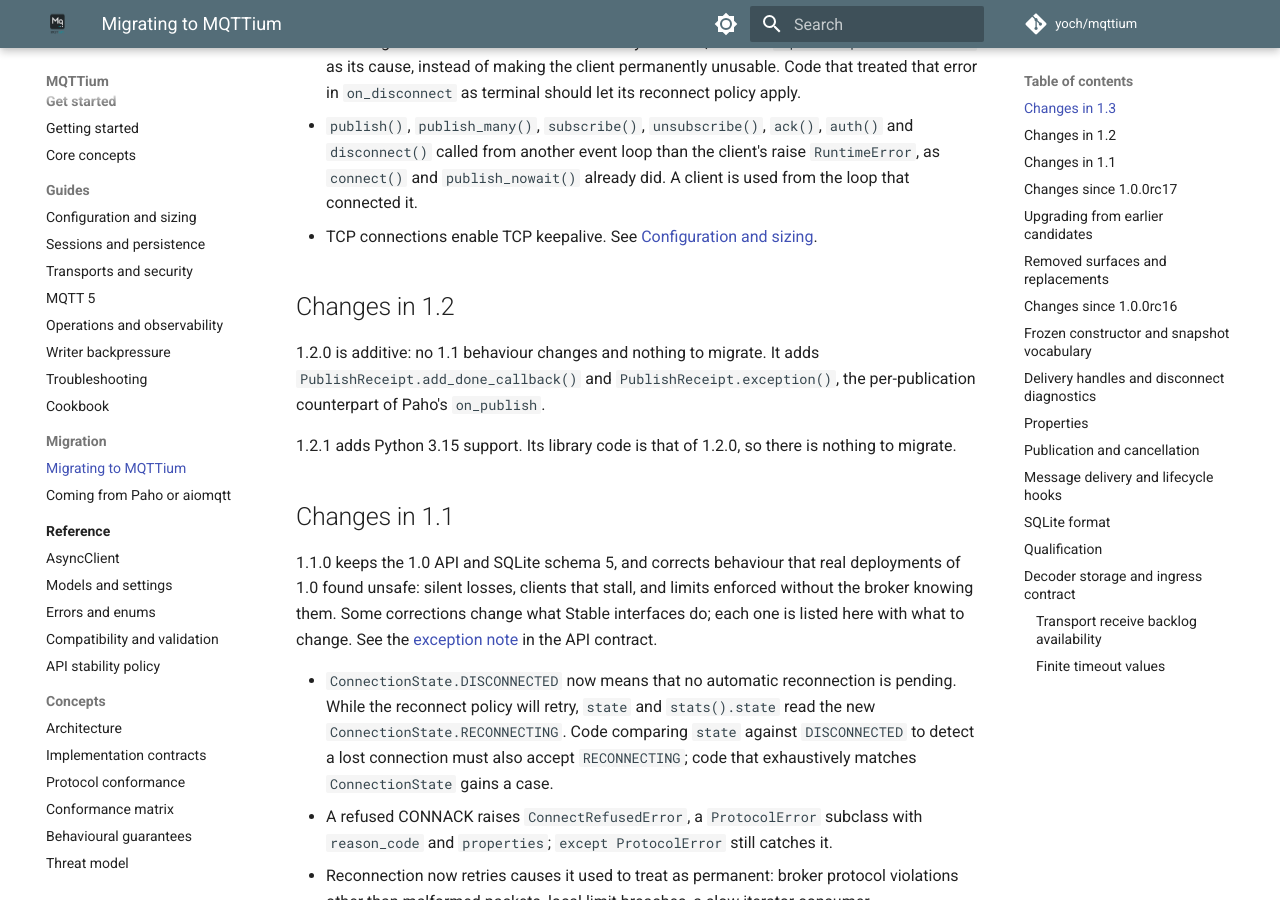
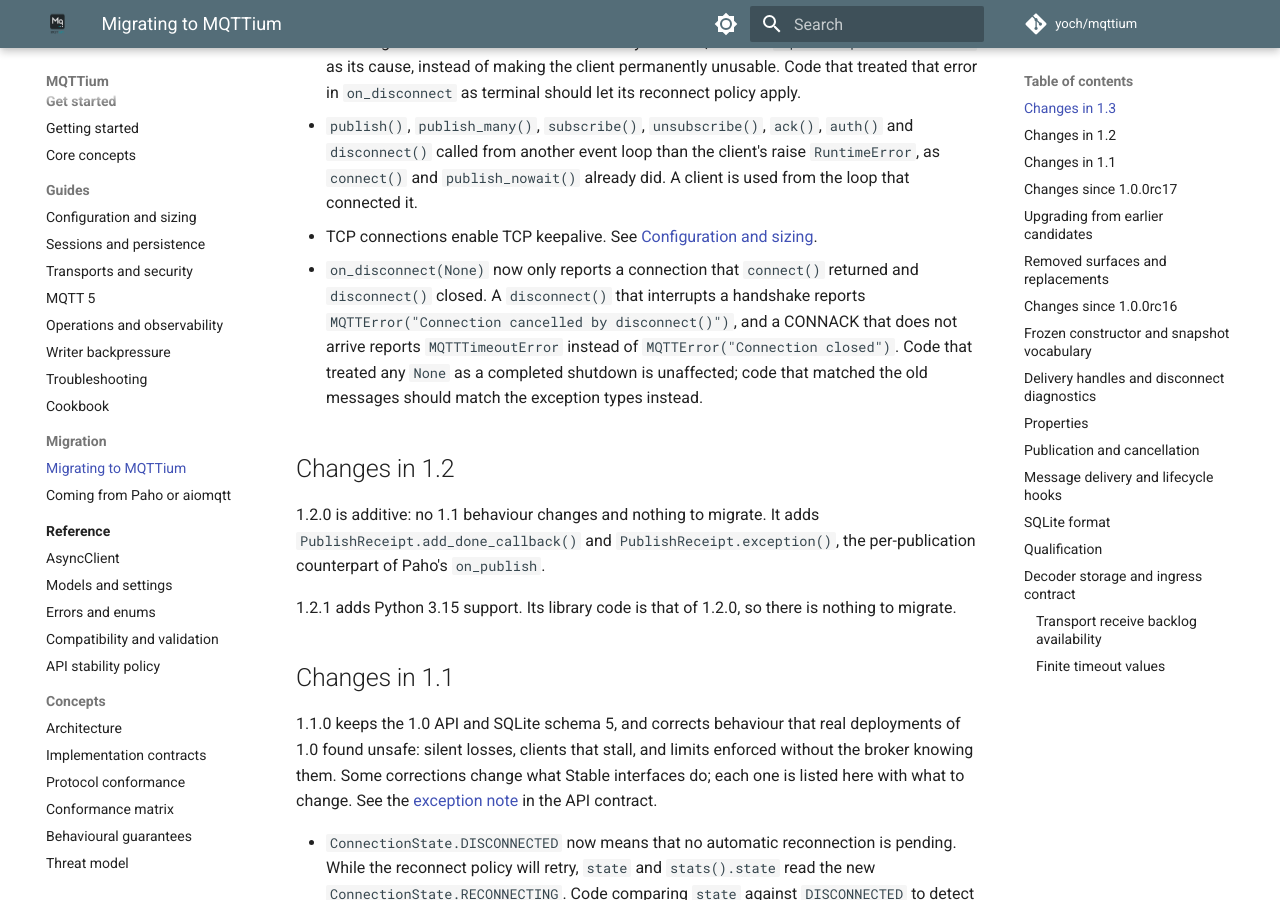
Before and after one commit to yoch/mqttium, an MkDocs documentation site: the page built from docs/migration.md, in a window 1280 px wide and 900 px high, scrolled down 821 px. Built offline with MkDocs 1.6.1 and Material for MkDocs 9.7.7, drawn with Linux system fonts in a browser that asks for light colours; comment, search, counter and statistics services are not loaded.

Commit message:
Migration: list the on_disconnect cause changes
Co-Authored-By: Claude Opus 5.5 <noreply@anthropic.com>
Claude-Session: https://claude.ai/code/session_01Ao6T3feVH1AdmD4A8HiJoS

```diff
--- a/docs/migration.md
+++ b/docs/migration.md
@@ -39,6 +39,13 @@ behaviour changes made in a minor release, as recorded in the
   already did. A client is used from the loop that connected it.
 - TCP connections enable TCP keepalive. See
   [Configuration and sizing](configuration-and-sizing.md).
+- `on_disconnect(None)` now only reports a connection that `connect()`
+  returned and `disconnect()` closed. A `disconnect()` that interrupts a
+  handshake reports `MQTTError("Connection cancelled by disconnect()")`, and a
+  CONNACK that does not arrive reports `MQTTTimeoutError` instead of
+  `MQTTError("Connection closed")`. Code that treated any `None` as a
+  completed shutdown is unaffected; code that matched the old messages
+  should match the exception types instead.
 
 ## Changes in 1.2
 
```
